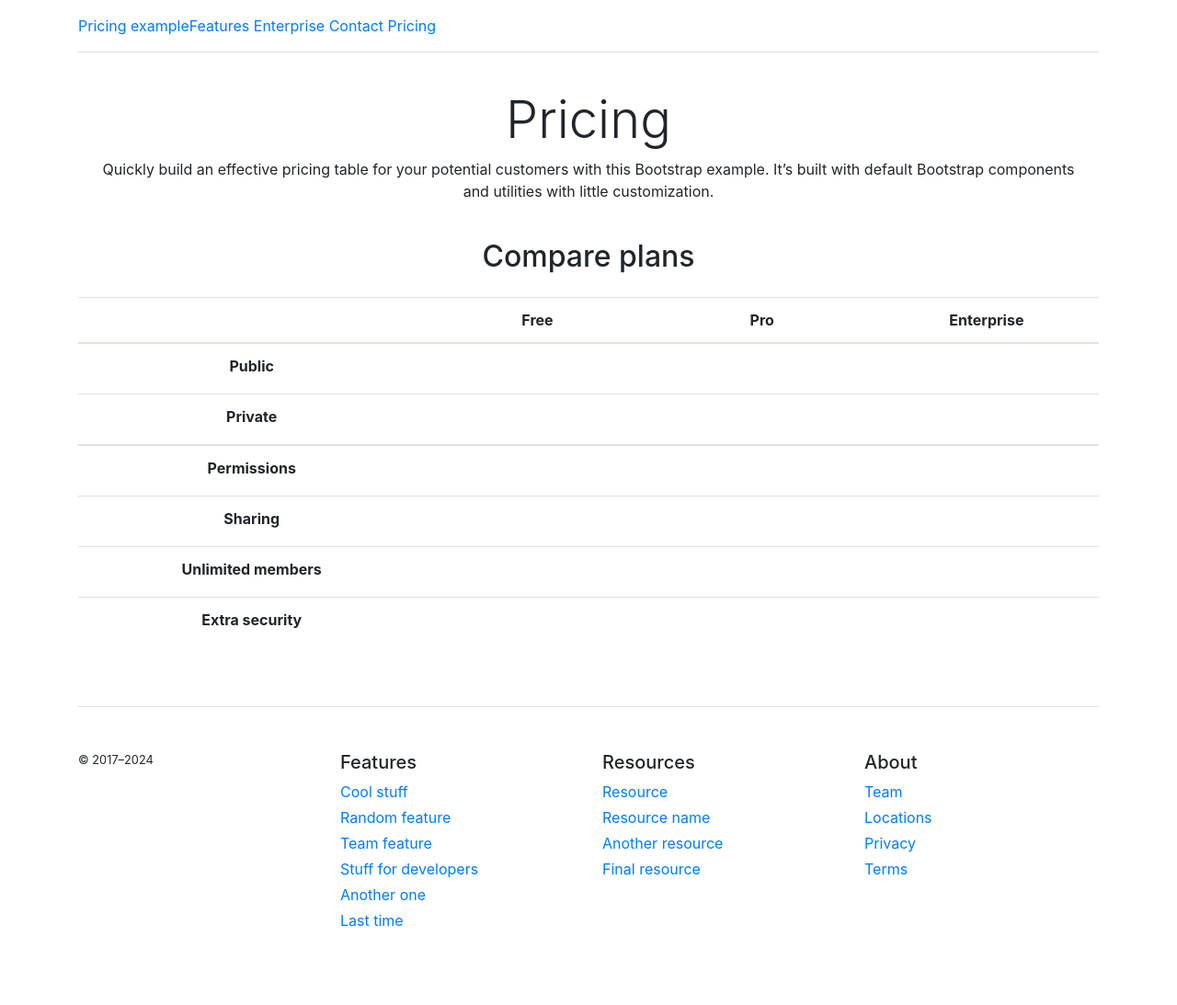
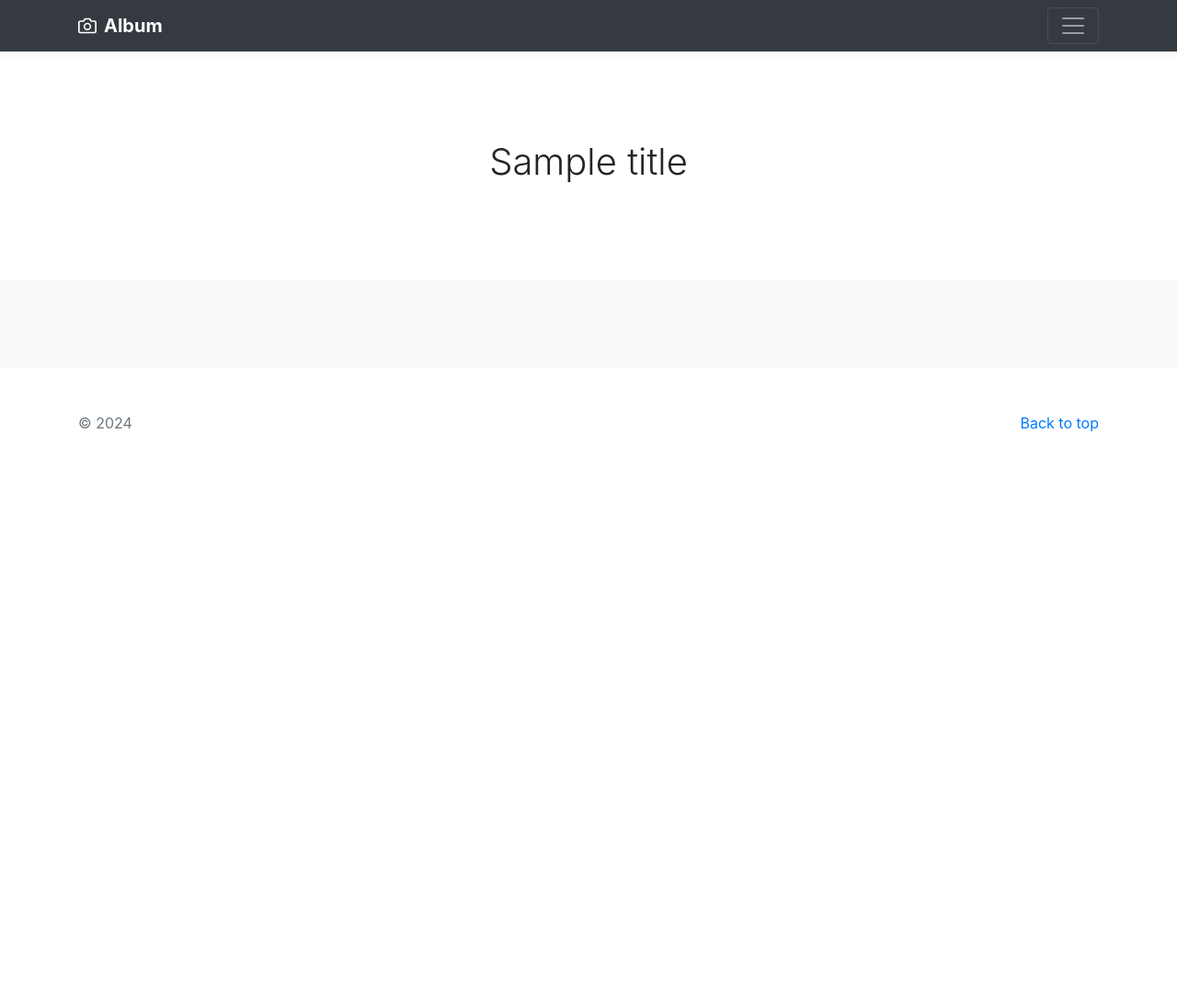
Before and after one commit to gigabait15/home_work_23.1, a Django app: template catalog/templates/catalog/base.html in a window 1280 px wide. Shown: the whole page at 92% size. After the commit the page ends 470 px from the top, so only its background shows below. Run offline with Django 5.2, Linux system fonts and the light colour scheme; the template is opened without the code that fills it: most values are stand-ins (such as "Sample title", 1, 10 or a date in 2020); lists and menus that the app fills with data are empty; some libraries are stand-ins or nearby versions.

Commit message:
домашнее задание 20.2

```diff
--- a/catalog/templates/catalog/base.html
+++ b/catalog/templates/catalog/base.html
@@ -1,188 +1,92 @@
 {% load static %}
+<!doctype html>
+<html lang="en">
+<head>
+    <meta charset="utf-8">
+    <meta name="viewport" content="width=device-width, initial-scale=1, shrink-to-fit=no">
+    <meta name="description" content="">
+    <meta name="author" content="">
 
-<!doctype html>
-<html lang="en" data-bs-theme="auto">
-<head>
-    <script src="{% static 'js/color-modes.js' %}"></script>
-
-    <meta charset="utf-8">
-    <meta name="viewport" content="width=device-width, initial-scale=1">
-    <meta name="description" content="">
-    <meta name="author" content="Mark Otto, Jacob Thornton, and Bootstrap contributors">
-    <meta name="generator" content="Hugo 0.122.0">
-    <title>HOME</title>
-
-    <link href="{% static 'css/bootstrap.min.css' %}" rel="stylesheet" crossorigin="anonymous">
+    <title>{{ title }}</title>
 
 
+    <!-- Bootstrap core CSS -->
+    <link href="{% static 'css/bootstrap.min.css' %}" rel="stylesheet">
+
     <!-- Custom styles for this template -->
+    <link href="{% static 'css/album.css' %}" rel="stylesheet">
 </head>
+
 <body>
 
-<div class="container py-3">
 <header>
+    <div class="collapse bg-dark" id="navbarHeader">
+        <div class="container">
+            <div class="row">
+                <div class="col-sm-8 col-md-7 py-4">
+                    <h4 class="text-white">Какая-то информация</h4>
+                    <p class="text-muted">какое-то описание.</p>
+                </div>
                 {% include 'catalog/includes/inc_menu.html' %}
-
-        <div class="pricing-header p-3 pb-md-4 mx-auto text-center">
-            <h1 class="display-4 fw-normal text-body-emphasis">Pricing</h1>
-            <p class="fs-5 text-body-secondary">Quickly build an effective pricing table for your potential customers
-                with this Bootstrap example. It’s built with default Bootstrap components and utilities with little
-                customization.</p>
+            </div>
+        </div>
+    </div>
+    <div class="navbar navbar-dark bg-dark box-shadow">
+        <div class="container d-flex justify-content-between">
+            <a href="#" class="navbar-brand d-flex align-items-center">
+                <svg xmlns="http://www.w3.org/2000/svg" width="20" height="20" viewBox="0 0 24 24" fill="none"
+                     stroke="currentColor" stroke-width="2" stroke-linecap="round" stroke-linejoin="round" class="mr-2">
+                    <path d="M23 19a2 2 0 0 1-2 2H3a2 2 0 0 1-2-2V8a2 2 0 0 1 2-2h4l2-3h6l2 3h4a2 2 0 0 1 2 2z"></path>
+                    <circle cx="12" cy="13" r="4"></circle>
+                </svg>
+                <strong>Album</strong>
+            </a>
+            <button class="navbar-toggler" type="button" data-toggle="collapse" data-target="#navbarHeader"
+                    aria-controls="navbarHeader" aria-expanded="false" aria-label="Toggle navigation">
+                <span class="navbar-toggler-icon"></span>
+            </button>
+        </div>
     </div>
 </header>
 
-    <main>
+<main role="main">
+
+    <section class="jumbotron text-center">
+        <div class="container">
+            <h1 class="jumbotron-heading">{{ title }}</h1>
+        </div>
+    </section>
+
+    <div class="album py-5 bg-light">
+        <div class="container">
+
+            <div class="row">
                 {% block content %}
+
                 {% endblock %}
+            </div>
 
-        <h2 class="display-6 text-center mb-4">Compare plans</h2>
-
-        <div class="table-responsive">
-            <table class="table text-center">
-                <thead>
-                <tr>
-                    <th style="width: 34%;"></th>
-                    <th style="width: 22%;">Free</th>
-                    <th style="width: 22%;">Pro</th>
-                    <th style="width: 22%;">Enterprise</th>
-                </tr>
-                </thead>
-                <tbody>
-                <tr>
-                    <th scope="row" class="text-start">Public</th>
-                    <td>
-                        <svg class="bi" width="24" height="24">
-                            <use xlink:href="#check"/>
-                        </svg>
-                    </td>
-                    <td>
-                        <svg class="bi" width="24" height="24">
-                            <use xlink:href="#check"/>
-                        </svg>
-                    </td>
-                    <td>
-                        <svg class="bi" width="24" height="24">
-                            <use xlink:href="#check"/>
-                        </svg>
-                    </td>
-                </tr>
-                <tr>
-                    <th scope="row" class="text-start">Private</th>
-                    <td></td>
-                    <td>
-                        <svg class="bi" width="24" height="24">
-                            <use xlink:href="#check"/>
-                        </svg>
-                    </td>
-                    <td>
-                        <svg class="bi" width="24" height="24">
-                            <use xlink:href="#check"/>
-                        </svg>
-                    </td>
-                </tr>
-                </tbody>
-
-                <tbody>
-                <tr>
-                    <th scope="row" class="text-start">Permissions</th>
-                    <td>
-                        <svg class="bi" width="24" height="24">
-                            <use xlink:href="#check"/>
-                        </svg>
-                    </td>
-                    <td>
-                        <svg class="bi" width="24" height="24">
-                            <use xlink:href="#check"/>
-                        </svg>
-                    </td>
-                    <td>
-                        <svg class="bi" width="24" height="24">
-                            <use xlink:href="#check"/>
-                        </svg>
-                    </td>
-                </tr>
-                <tr>
-                    <th scope="row" class="text-start">Sharing</th>
-                    <td></td>
-                    <td>
-                        <svg class="bi" width="24" height="24">
-                            <use xlink:href="#check"/>
-                        </svg>
-                    </td>
-                    <td>
-                        <svg class="bi" width="24" height="24">
-                            <use xlink:href="#check"/>
-                        </svg>
-                    </td>
-                </tr>
-                <tr>
-                    <th scope="row" class="text-start">Unlimited members</th>
-                    <td></td>
-                    <td>
-                        <svg class="bi" width="24" height="24">
-                            <use xlink:href="#check"/>
-                        </svg>
-                    </td>
-                    <td>
-                        <svg class="bi" width="24" height="24">
-                            <use xlink:href="#check"/>
-                        </svg>
-                    </td>
-                </tr>
-                <tr>
-                    <th scope="row" class="text-start">Extra security</th>
-                    <td></td>
-                    <td></td>
-                    <td>
-                        <svg class="bi" width="24" height="24">
-                            <use xlink:href="#check"/>
-                        </svg>
-                    </td>
-                </tr>
-                </tbody>
-            </table>
+        </div>
     </div>
 </main>
 
-    <footer class="pt-4 my-md-5 pt-md-5 border-top">
-        <div class="row">
-            <div class="col-12 col-md">
-                <small class="d-block mb-3 text-body-secondary">&copy; 2017–2024</small>
-            </div>
-            <div class="col-6 col-md">
-                <h5>Features</h5>
-                <ul class="list-unstyled text-small">
-                    <li class="mb-1"><a class="link-secondary text-decoration-none" href="#">Cool stuff</a></li>
-                    <li class="mb-1"><a class="link-secondary text-decoration-none" href="#">Random feature</a></li>
-                    <li class="mb-1"><a class="link-secondary text-decoration-none" href="#">Team feature</a></li>
-                    <li class="mb-1"><a class="link-secondary text-decoration-none" href="#">Stuff for developers</a>
-                    </li>
-                    <li class="mb-1"><a class="link-secondary text-decoration-none" href="#">Another one</a></li>
-                    <li class="mb-1"><a class="link-secondary text-decoration-none" href="#">Last time</a></li>
-                </ul>
-            </div>
-            <div class="col-6 col-md">
-                <h5>Resources</h5>
-                <ul class="list-unstyled text-small">
-                    <li class="mb-1"><a class="link-secondary text-decoration-none" href="#">Resource</a></li>
-                    <li class="mb-1"><a class="link-secondary text-decoration-none" href="#">Resource name</a></li>
-                    <li class="mb-1"><a class="link-secondary text-decoration-none" href="#">Another resource</a></li>
-                    <li class="mb-1"><a class="link-secondary text-decoration-none" href="#">Final resource</a></li>
-                </ul>
-            </div>
-            <div class="col-6 col-md">
-                <h5>About</h5>
-                <ul class="list-unstyled text-small">
-                    <li class="mb-1"><a class="link-secondary text-decoration-none" href="#">Team</a></li>
-                    <li class="mb-1"><a class="link-secondary text-decoration-none" href="#">Locations</a></li>
-                    <li class="mb-1"><a class="link-secondary text-decoration-none" href="#">Privacy</a></li>
-                    <li class="mb-1"><a class="link-secondary text-decoration-none" href="#">Terms</a></li>
-                </ul>
-            </div>
+<footer class="text-muted">
+    <div class="container">
+        <p class="float-right">
+            <a href="#">Back to top</a>
+        </p>
+        <p> &copy; {% now 'Y' %}</p>
     </div>
 </footer>
-</div>
-<script src="{% static 'js/bootstrap.bundle.min.js' %}" crossorigin="anonymous"></script>
 
+<!-- Bootstrap core JavaScript
+================================================== -->
+<!-- Placed at the end of the document so the pages load faster -->
+<script src="https://code.jquery.com/jquery-3.2.1.slim.min.js"
+        integrity="sha384-KJ3o2DKtIkvYIK3UENzmM7KCkRr/rE9/Qpg6aAZGJwFDMVNA/GpGFF93hXpG5KkN"
+        crossorigin="anonymous"></script>
+<script src="{% static 'js/popper.min.js' %}"></script>
+<script src="{% static 'js/bootstrap.min.js' %}"></script>
+<script src="{% static 'js/holder.min.js' %}"></script>
 </body>
 </html>
--- a/catalog/templates/catalog/includes/inc_menu.html
+++ b/catalog/templates/catalog/includes/inc_menu.html
@@ -1,12 +1,7 @@
-        <div class="d-flex flex-column flex-md-row align-items-center pb-3 mb-4 border-bottom">
-            <a href="/" class="d-flex align-items-center link-body-emphasis text-decoration-none">
-                <span class="fs-4">Pricing example</span>
-            </a>
-
-            <nav class="mt-2 mt-md-0">
-                <a class="me-3 py-2 link-body-emphasis text-decoration-none" href="#">Features</a>
-                <a class="me-3 py-2 link-body-emphasis text-decoration-none" href="#">Enterprise</a>
-                <a class="me-3 py-2 link-body-emphasis text-decoration-none" href="{% url 'catalog:contact' %}">Contact</a>
-                <a class="py-2 link-body-emphasis text-decoration-none" href="#">Pricing</a>
-            </nav>
-        </div>
+<div class="col-sm-4 offset-md-1 py-4">
+    <h4 class="text-white">Меню</h4>
+    <ul class="list-unstyled">
+        <li><a href="{% url 'catalog:home' %}" class="text-white">Главная</a></li>
+        <li><a href="{% url 'catalog:contact' %}" class="text-white">Контакты</a></li>
+    </ul>
+</div>
--- a/catalog/urls.py
+++ b/catalog/urls.py
@@ -1,12 +1,14 @@
 from django.urls import path
 
 from catalog.apps import CatalogConfig
-from catalog.views import home, contact
+from catalog.views import home, contact, ProductListView, ProductDetailView, ProductCreateView
 
 app_name = CatalogConfig.name
 
 
 urlpatterns = [
-    path('', home, name='home'),
+    path('', ProductListView.as_view(), name='home'),
     path('contact/', contact, name='contact'),
+    path('view/<int:pk>/', ProductDetailView.as_view(), name='product_detail'),
+    path('create/', ProductCreateView.as_view(), name='product_create'),
 ]
```
Also changed, not shown: catalog/templates/catalog/home.html (deleted, +0 -59 lines), catalog/templates/catalog/product_detail.html (added, +40 -0 lines), catalog/templates/catalog/product_form.html (added, +22 -0 lines), catalog/templates/catalog/product_list.html (added, +37 -0 lines), catalog/views.py (+19 -1 lines), README.md, media/product/a422e66a7a09b34454ae4e07317575b2.jpg (added), media/product/картинки_ремонт_телефона.jpg (added). Lines whose indentation alone changed are shown as unchanged.
